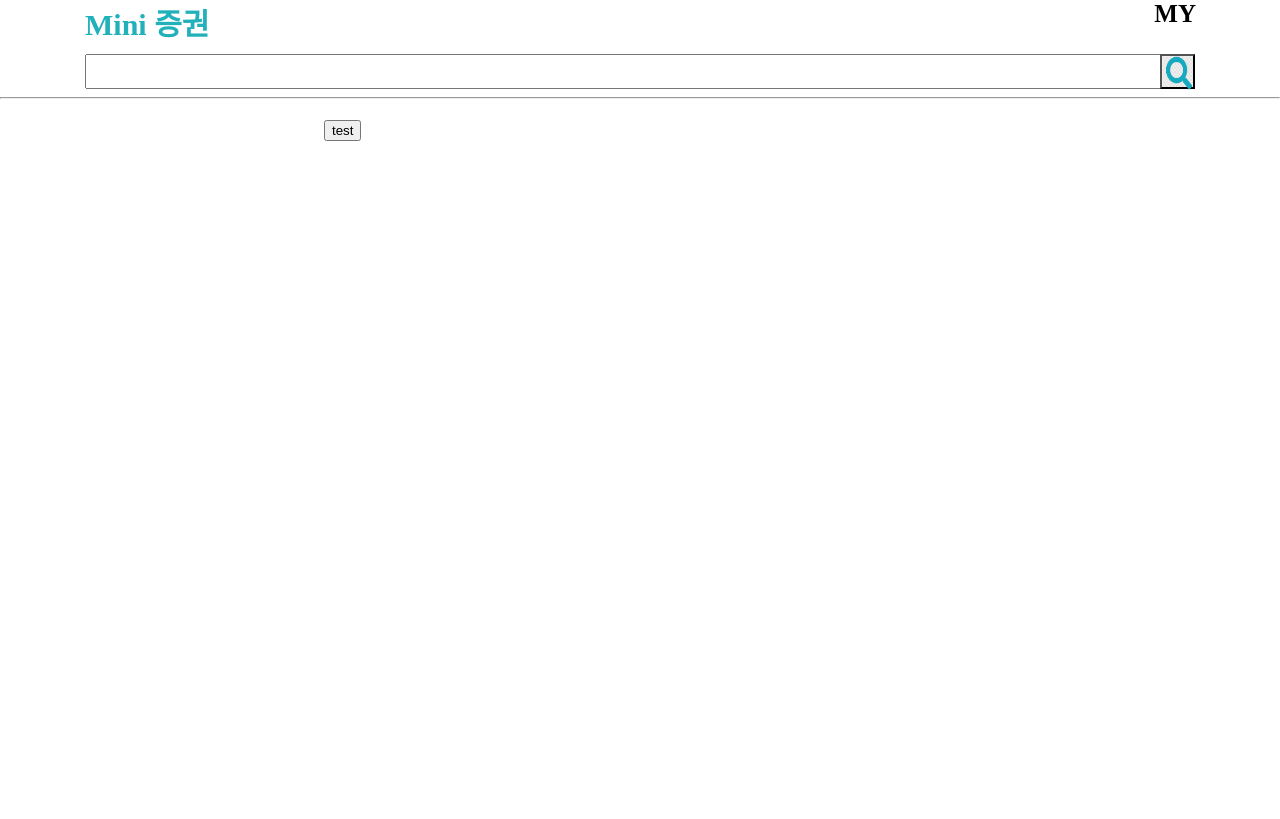
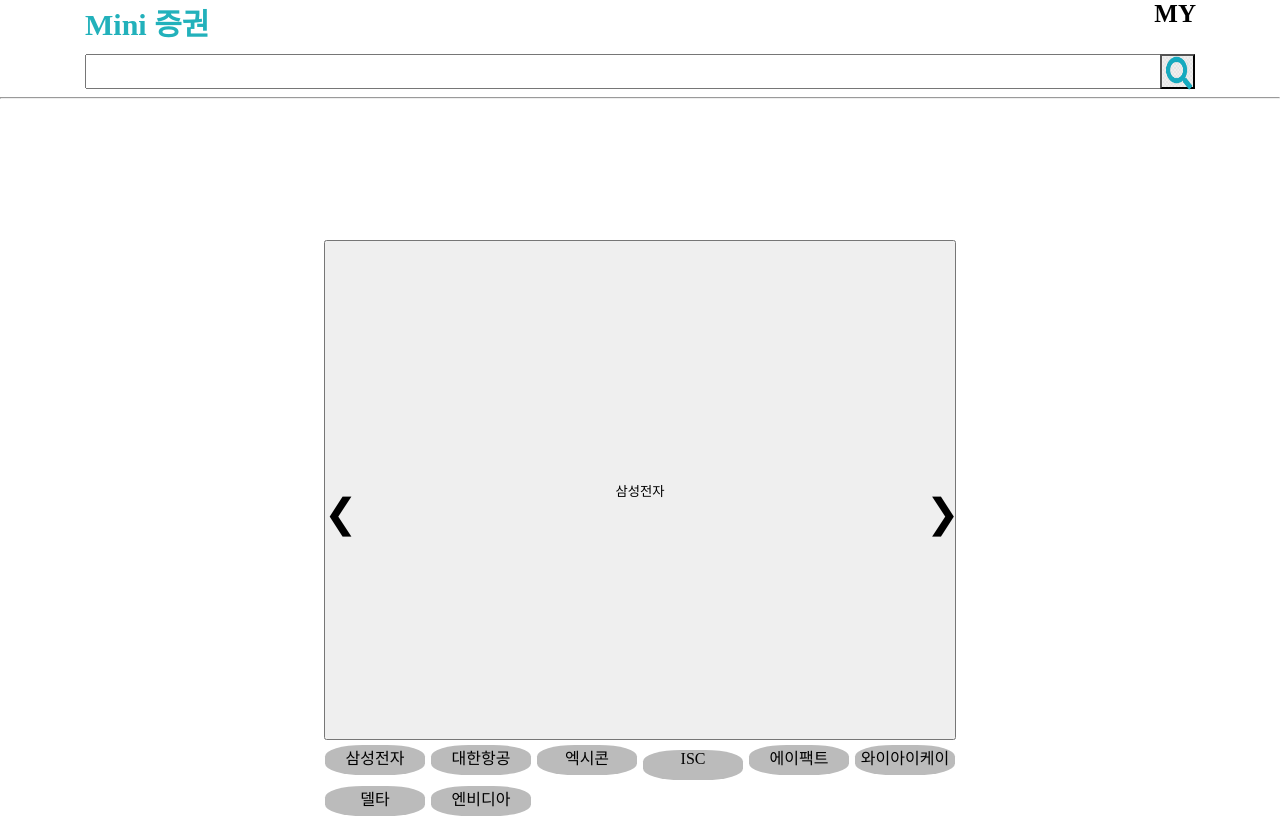
Before and after one commit to jamin12/stock_project, a Flask app: page / in a window 1280 px wide. Before the commit the page ends 141 px from the top, so only its background shows below. Run offline with Flask 2, Linux system fonts and the light colour scheme.

Commit message:
technic completion

```diff
--- a/project/app.py
+++ b/project/app.py
@@ -22,9 +22,13 @@ def get_news():
     #Default값 설정
     #정렬 기준
     try:
-        align_crite = int(request.args.get("align-keyword"))
         company_name = request.args.get("search-company")
         save_name = company_name
+    except:
+    # TODO: 검색 정보가 없습니다. 설정
+        pass
+    try:
+        align_crite = int(request.args.get("align-keyword"))
     except:
         pass
 
--- a/project/static/css/header.css
+++ b/project/static/css/header.css
@@ -16,6 +16,7 @@ header{
     right: 0;
     left: 0;
     z-index: 10;
+    background-color: white;
 }
 
 main{
--- a/project/static/css/index.css
+++ b/project/static/css/index.css
@@ -2,14 +2,16 @@
     display: block;
     position: relative;
     width: 50%;
+    height: 622px;
     margin: 0 auto;
 }
 
 
 .slideshow-container{
+    display: block;
     width: 100%;
+    height: 100%;
     position: relative;
-    margin: 0 auto;
 
 }
 
@@ -19,14 +21,29 @@
     top: 0;
     left: 0;
     width: 100%;
-    height: 200px;
+    height: 100%;
+}
+
+.mystock-slide .my-stock{
+    margin-top: 120px;
+    width: 100%;
+    height: 500px;
 }
 
 .next-slide, .prev-slide{
+
+    position: absolute;
+    top: 370px;
     cursor: pointer;
-    width: 20px;
-    height: 20px;
+    width: 30px;
+    height: 60px;
+    font-size: 40px;
 }
+
+.next-slide{
+    right: 0;
+}
+
 
 .next-slide:hover, .prev-slide:hover{
     background-color: black;
@@ -38,6 +55,18 @@
     -webkit-animation-duration: 1.5s;
     animation-name: fade;
     animation-duration: 1.5s;
+}
+
+.dot {
+    cursor: pointer;
+    height: 30px;
+    width: 100px;
+    margin: 3px 1px;
+    background-color: #bbb;
+    border-radius: 38%;
+    display: inline-block;
+    text-align: center;
+    transition: background-color 0.6s ease-in-out;
 }
 
 
--- a/project/static/js/index.js
+++ b/project/static/js/index.js
@@ -5,13 +5,22 @@ function plus_slides(n){
     show_slides(slideindex += n);
 }
 
+function currentSlide(n){
+    show_slides(slideindex = n)
+}
+
 function show_slides(n){
     var i;
     var slides = document.getElementsByClassName("mystock-slide")
+    var dots = document.getElementsByClassName("dot");
     if (n > slides.length){slideindex = 1}
     if (n < 1){slideindex = slides.length}
+    for(i = 0; i < dots.length; i++){
+        dots[i].className = dots[i].className.replace(" active","");
+    }
     for (i = 0; i < slides.length; i++){
         slides[i].style.display = "none"
     }
     slides[slideindex-1].style.display = "inline-block";
+    dots[slideindex-1].className += " active"
 }
--- a/project/templates/index.html
+++ b/project/templates/index.html
@@ -47,69 +47,79 @@
                 <div class="mystock-slide fade">
                     <form action="\my_news" method="get">
                         <button type="submit" name="search-company" value="삼성전자" class="my-stock">
-                            test
+                            삼성전자
                         </button>
                     </form>
                 </div>
                 <div class="mystock-slide fade">
                     <form action="\my_news" method="get">
-                        <button type="submit" name="search-company" value="삼성전자" class="my-stock">
-                            test
+                        <button type="submit" name="search-company" value="대한항공" class="my-stock">
+                            대한항공
                         </button>
                     </form>
                 </div>
                 <div class="mystock-slide fade">
                     <form action="\my_news" method="get">
-                        <button type="submit" name="search-company" value="삼성전자" class="my-stock">
-                            test
+                        <button type="submit" name="search-company" value="엑시콘" class="my-stock">
+
+                            엑시콘
                         </button>
                     </form>
                 </div>
                 <div class="mystock-slide fade">
                     <form action="\my_news" method="get">
-                        <button type="submit" name="search-company" value="삼성전자" class="my-stock">
-                            test
+                        <button type="submit" name="search-company" value="ISC" class="my-stock">
+                            ISC
                         </button>
                     </form>
                 </div>
                 <div class="mystock-slide fade">
                     <form action="\my_news" method="get">
-                        <button type="submit" name="search-company" value="삼성전자" class="my-stock">
-                            test
+                        <button type="submit" name="search-company" value="에이팩트" class="my-stock">
+                            에이팩트
                         </button>
                     </form>
                 </div>
                 <div class="mystock-slide fade">
                     <form action="\my_news" method="get">
-                        <button type="submit" name="search-company" value="삼성전자" class="my-stock">
-                            test
+                        <button type="submit" name="search-company" value="와이아이케이" class="my-stock">
+                            와이아이케이
                         </button>
                     </form>
                 </div>
                 <div class="mystock-slide fade">
                     <form action="\my_news" method="get">
-                        <button type="submit" name="search-company" value="삼성전자" class="my-stock">
-                            test
+                        <button type="submit" name="search-company" value="델타에어라인스" class="my-stock">
+                            델타에어라인스
                         </button>
                     </form>
                 </div>
                 <div class="mystock-slide fade">
                     <form action="\my_news" method="get">
-                        <button type="submit" name="search-company" value="삼성전자" class="my-stock">
-                            test
+                        <button type="submit" name="search-company" value="엔비디아" class="my-stock">
+                            엔비디아
                         </button>
                     </form>
                 </div>
-                <div class="mystock-slide fade">
+                <!-- <div class="mystock-slide fade">
                     <form action="\my_news" method="get">
                         <button type="submit" name="search-company" value="삼성전자" class="my-stock">
                             test
                         </button>
                     </form>
-                </div>
-
-                <a class="next-slide" onclick="plus_slides(-1)">&#10094;</a>
-                <a class="prev-slide" onclick="plus_slides(1)">&#10095;</a>
+                </div> -->
+                <a class="prev-slide" onclick="plus_slides(-1)">&#10094;</a>
+                <a class="next-slide" onclick="plus_slides(1)">&#10095;</a>
+            </div>
+            <div class="choise-dot">
+                <span class="dot" onclick="currentSlide(1)">삼성전자</span>
+                <span class="dot" onclick="currentSlide(2)">대한항공</span>
+                <span class="dot" onclick="currentSlide(3)">엑시콘</span>
+                <span class="dot" onclick="currentSlide(4)">ISC</span>
+                <span class="dot" onclick="currentSlide(5)">에이팩트</span>
+                <span class="dot" onclick="currentSlide(6)">와이아이케이</span>
+                <span class="dot" onclick="currentSlide(7)">델타</span>
+                <span class="dot" onclick="currentSlide(8)">엔비디아</span>
             </div>
         </div>
     </main>
```
Also changed, not shown: test.html (+5 -5 lines).
